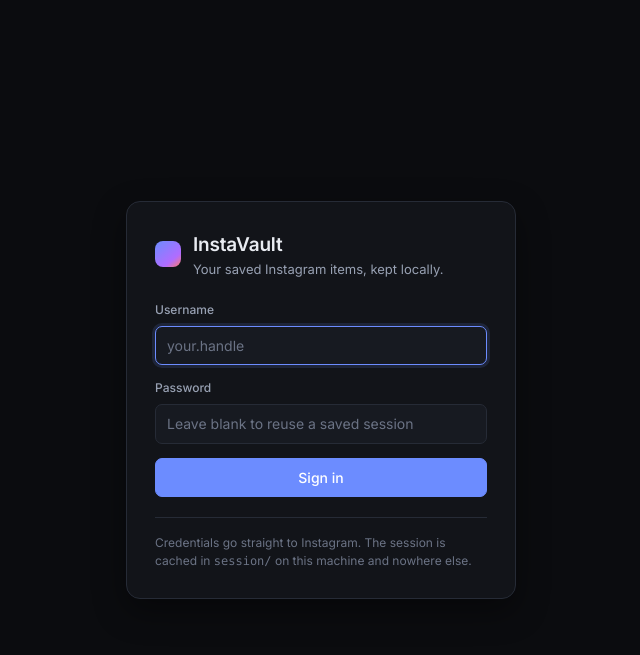
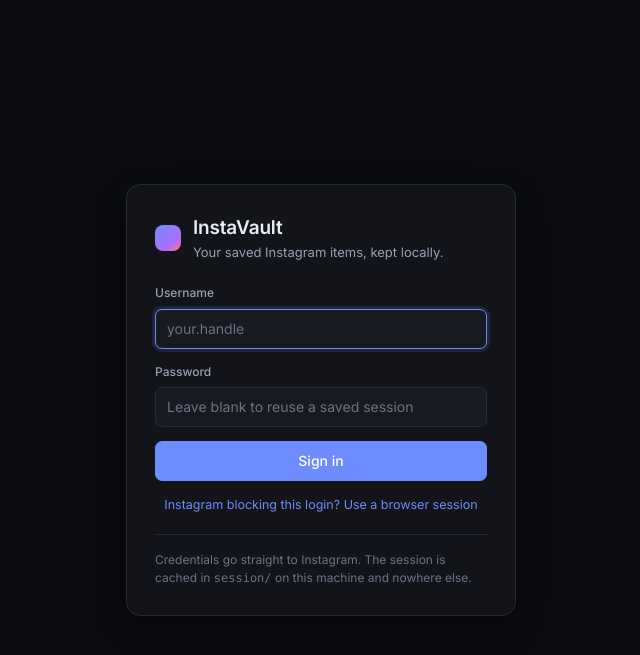
Before and after one commit to srivishnubudige08-crypto/InstaVault, a Flask app: page / in a window 1280 px wide. Shown: the top 655 px of the page, without its empty margins (319-959 px from the left). Run offline with Flask 3, Linux system fonts and the light colour scheme; data that the repository does not hold is empty; some libraries are stand-ins or nearby versions.

Commit message:
Add browser-session sign-in to get past login checkpoints
Instagram frequently answers instaloader password logins with a checkpoint
challenge, and retrying does not clear it. Adopting a session cookie from a
browser that is already signed in avoids the password login entirely, so
there is nothing for Instagram to challenge.

- client.login_with_session_cookie() loads a sessionid via instaloader's
  public load_session(), derives ds_user_id from the cookie, synthesises a
  csrftoken when one is not supplied, and verifies with test_login().
- The verified username comes back from Instagram, so a typo in the username
  field cannot put the app in a mismatched state.
- Checkpoint errors now surface the challenge URL when Instagram includes one,
  and point at the session-cookie route.
- Sign-in UI gains a third mode with copy-the-cookie instructions and a
  warning that the value authenticates as the user.

```diff
--- a/app.py
+++ b/app.py
@@ -93,6 +93,19 @@
         return _error("Enter your password, or sign in once to cache a session.")
 
     return jsonify(client.login(username, password))
+
+
+@app.post("/api/login-session")
+def login_session():
+    """Sign in by adopting a browser session cookie, skipping password login."""
+    payload = request.get_json(silent=True) or {}
+    return jsonify(
+        client.login_with_session_cookie(
+            sessionid=payload.get("sessionid") or "",
+            username=(payload.get("username") or "").strip(),
+            csrftoken=payload.get("csrftoken") or "",
+        )
+    )
 
 
 @app.post("/api/two-factor")
--- a/instavault/client.py
+++ b/instavault/client.py
@@ -9,9 +9,12 @@
 from __future__ import annotations
 
 import random
+import re
+import secrets
 import subprocess
 import threading
 import time
+import urllib.parse
 from dataclasses import dataclass, field
 from datetime import datetime, timezone
 from pathlib import Path
@@ -126,12 +129,15 @@
         return AuthError("Two-factor code required.", "two_factor")
 
     if "checkpoint" in low or "challenge" in low:
-        return AuthError(
-            "Instagram wants you to verify this login.",
-            "challenge",
-            "Open Instagram on your phone, approve the login prompt, then try again. "
-            "If a link was shown above, opening it in a browser also clears the check.",
+        link = re.search(r"https?://\S+", text)
+        hint = (
+            "Approve the login on the Instagram app, then retry. If it keeps "
+            "failing, use a browser session instead - that skips the password "
+            "login Instagram is objecting to."
         )
+        if link:
+            hint = f"Open {link.group(0)} in your browser to clear it, then retry. " + hint
+        return AuthError("Instagram wants you to verify this login.", "challenge", hint)
 
     if is_rate_limited(exc):
         return AuthError(
@@ -244,6 +250,52 @@
 
     _finish_login(loader, username)
     return {"authenticated": True, "username": username}
+
+
+def login_with_session_cookie(sessionid: str, username: str = "", csrftoken: str = "") -> dict[str, Any]:
+    """Adopt an existing browser session instead of logging in with a password.
+
+    Instagram frequently blocks password logins from non-browser clients with a
+    checkpoint. A session cookie from a browser that is already signed in
+    sidesteps that entirely, because the session is one Instagram already
+    trusts.
+    """
+    sessionid = sessionid.strip().strip('"')
+    if not sessionid:
+        raise AuthError("Paste the sessionid cookie value.", "missing_sessionid")
+
+    cookies = {
+        "sessionid": sessionid,
+        # load_session requires a csrftoken; for the read-only calls this app
+        # makes, any value works as long as cookie and header agree.
+        "csrftoken": csrftoken.strip() or secrets.token_hex(16),
+    }
+
+    # sessionid starts with the numeric user id, url-encoded as "<id>%3A...".
+    user_id = urllib.parse.unquote(sessionid).split(":")[0]
+    if user_id.isdigit():
+        cookies["ds_user_id"] = user_id
+
+    loader = build_loader()
+    try:
+        loader.load_session(username or "unknown", cookies)
+        resolved = loader.test_login()
+    except Exception as exc:
+        raise describe(exc) from exc
+
+    if not resolved:
+        raise AuthError(
+            "That session cookie was rejected.",
+            "bad_session",
+            "It may have expired, or been copied incompletely. Sign out and back "
+            "into Instagram in your browser, then copy the sessionid again.",
+        )
+
+    if username and resolved.lower() != username.lower():
+        events.log(f"Session belongs to {resolved}, not {username} - using {resolved}.", "warn")
+
+    _finish_login(loader, resolved)
+    return {"authenticated": True, "username": resolved}
 
 
 def two_factor(code: str) -> dict[str, Any]:
--- a/static/app.js
+++ b/static/app.js
@@ -4,6 +4,7 @@
 
 const state = {
   auth: { authenticated: false, username: "", awaiting_two_factor: false },
+  authMode: "password", // password | session
   filters: { search: "", kind: "all", state: "all", collection: "", sort: "newest" },
   items: [],
   selected: new Set(),
@@ -103,9 +104,14 @@
   $("auth-screen").hidden = authenticated;
   $("app").hidden = !authenticated;
 
-  $("login-form").hidden = awaiting_two_factor;
-  $("twofa-form").hidden = !awaiting_two_factor;
-  if (awaiting_two_factor) $("twofa-code").focus();
+  // A pending two-factor step outranks whichever sign-in mode was chosen.
+  const mode = awaiting_two_factor ? "twofa" : state.authMode;
+  $("login-form").hidden = mode !== "password";
+  $("session-form").hidden = mode !== "session";
+  $("twofa-form").hidden = mode !== "twofa";
+
+  if (mode === "twofa") $("twofa-code").focus();
+  if (mode === "session") $("session-id").focus();
 
   if (authenticated) {
     $("account-name").textContent = username;
@@ -143,6 +149,45 @@
   } finally {
     btn.disabled = false;
     btn.textContent = "Sign in";
+  }
+});
+
+$("show-session-form").addEventListener("click", () => {
+  state.authMode = "session";
+  clearAuthError();
+  renderAuth();
+});
+
+$("show-login-form").addEventListener("click", () => {
+  state.authMode = "password";
+  clearAuthError();
+  renderAuth();
+});
+
+$("session-form").addEventListener("submit", async (e) => {
+  e.preventDefault();
+  clearAuthError();
+  const btn = $("session-submit");
+  btn.disabled = true;
+  btn.textContent = "Checking session…";
+
+  try {
+    await api("/api/login-session", {
+      method: "POST",
+      body: {
+        sessionid: $("session-id").value,
+        username: $("login-username").value.trim(),
+      },
+    });
+    $("session-id").value = "";
+    state.authMode = "password";
+    await boot();
+    toast("Signed in", "Using your browser session.", "success");
+  } catch (err) {
+    showAuthError(err.message, err.hint || "");
+  } finally {
+    btn.disabled = false;
+    btn.textContent = "Use this session";
   }
 });
 
--- a/static/style.css
+++ b/static/style.css
@@ -151,6 +151,19 @@
 .auth-form label { display: flex; flex-direction: column; gap: 6px; }
 .auth-form label span { font-size: 12px; font-weight: 500; color: var(--text-dim); }
 .auth-note { font-size: 13px; color: var(--text-dim); }
+.link-btn.centered { text-align: center; width: 100%; font-size: 12.5px; }
+.steps {
+  margin: 0; padding-left: 18px; display: flex; flex-direction: column; gap: 6px;
+  font-size: 12.5px; color: var(--text-dim); line-height: 1.5;
+}
+.steps code {
+  background: var(--surface-3); padding: 1px 5px; border-radius: 4px; color: var(--text);
+}
+.auth-warn {
+  font-size: 12px; line-height: 1.5; color: var(--warn);
+  background: var(--warn-soft); border: 1px solid var(--warn);
+  border-radius: var(--radius-sm); padding: 9px 11px;
+}
 .auth-error {
   margin-top: 16px; padding: 11px 13px; border-radius: var(--radius-sm);
   background: var(--danger-soft); border: 1px solid var(--danger);
--- a/templates/index.html
+++ b/templates/index.html
@@ -34,6 +34,33 @@
                autocomplete="current-password" placeholder="Leave blank to reuse a saved session">
       </label>
       <button type="submit" class="btn primary block" id="login-submit">Sign in</button>
+      <button type="button" class="link-btn centered" id="show-session-form">
+        Instagram blocking this login? Use a browser session
+      </button>
+    </form>
+
+    <form id="session-form" class="auth-form" hidden>
+      <p class="auth-note">
+        Instagram trusts a session that already exists. Copy one from a browser
+        where you're signed in - no password login, so nothing to challenge.
+      </p>
+      <ol class="steps">
+        <li>Open <code>instagram.com</code> in your browser, signed in.</li>
+        <li>Press <kbd>F12</kbd> → <strong>Application</strong> (Firefox: <strong>Storage</strong>) → <strong>Cookies</strong> → <code>https://www.instagram.com</code>.</li>
+        <li>Find the row named <code>sessionid</code> and copy its <strong>Value</strong>.</li>
+      </ol>
+      <label>
+        <span>sessionid cookie</span>
+        <input name="sessionid" id="session-id" placeholder="12345678%3AAbCdEf..." required>
+      </label>
+      <button type="submit" class="btn primary block" id="session-submit">Use this session</button>
+      <button type="button" class="link-btn centered" id="show-login-form">
+        Back to password sign-in
+      </button>
+      <p class="auth-warn">
+        This value is as powerful as your password — it signs in as you. Keep it
+        to this app; don't paste it into a chat, an issue, or anywhere online.
+      </p>
     </form>
 
     <form id="twofa-form" class="auth-form" hidden>
```
Also changed, not shown: README.md.
